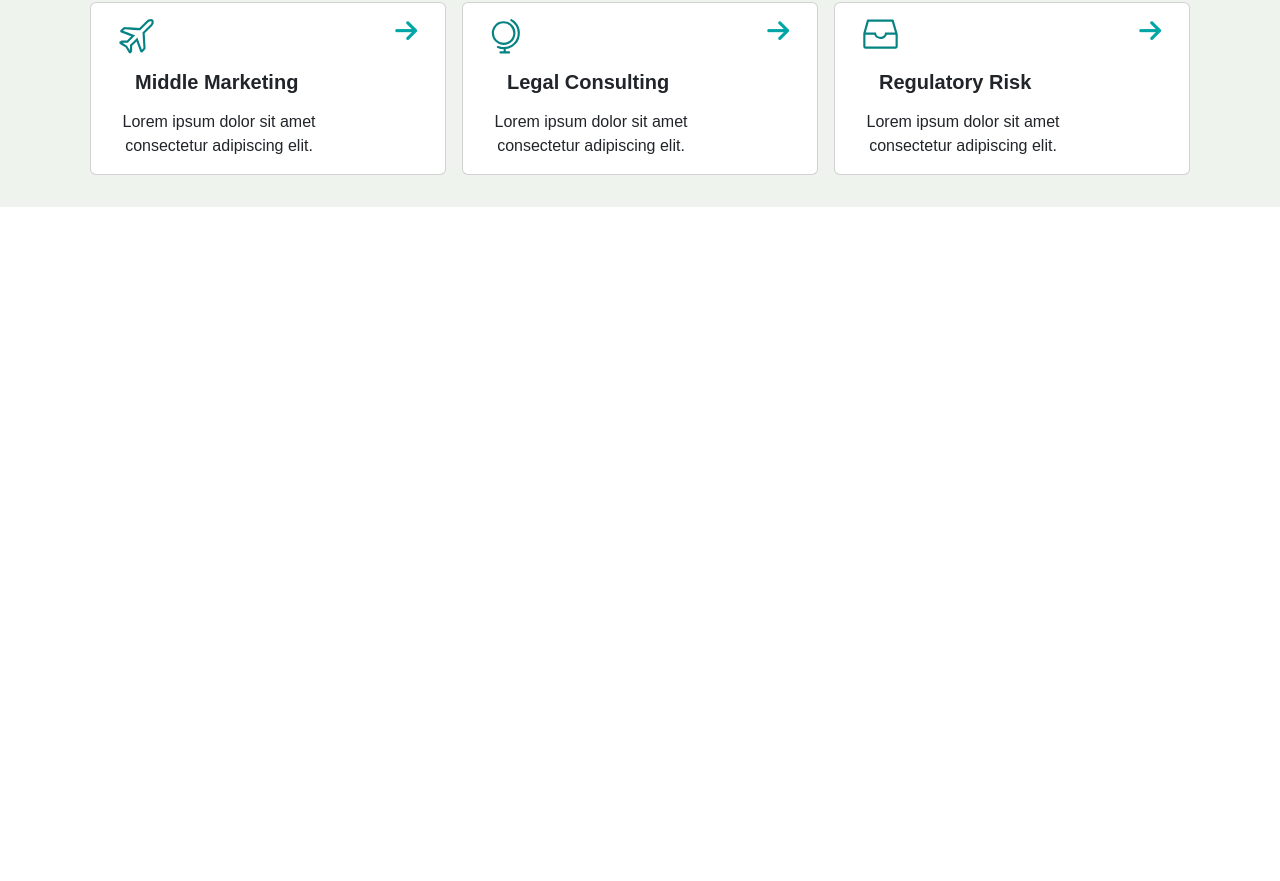
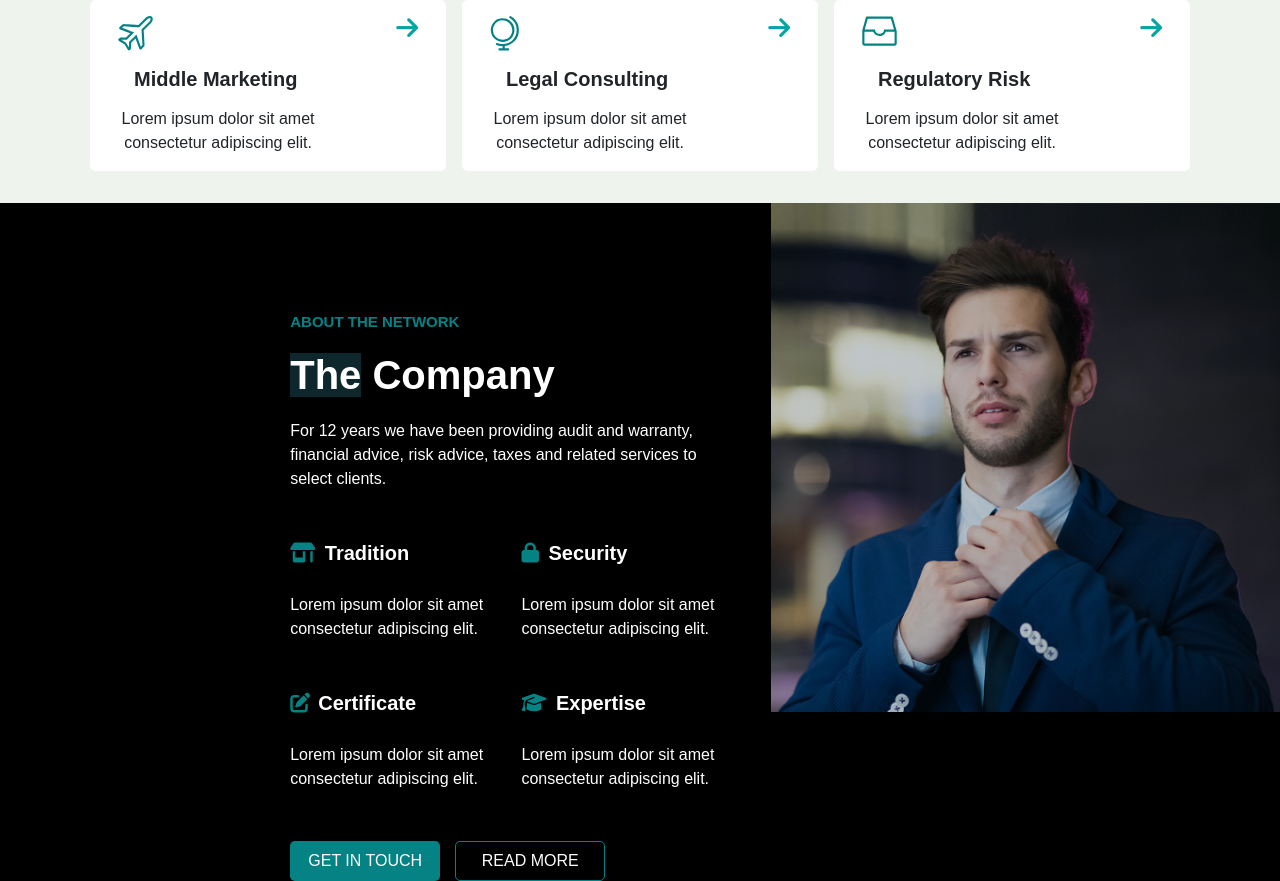
Before and after one commit to StefanRaluca/proj-html-vuejs, a Vue app: page / in a window 1280 px wide. Shown: the part 1193-2074 px from the top of the page. Before the commit the page ends 1400 px from the top, so only its background shows below. Built offline with nearby package versions, Linux system fonts and the light colour scheme.

Commit message:
add section the company

```diff
--- a/src/components/mainApp.vue
+++ b/src/components/mainApp.vue
@@ -33,7 +33,7 @@ export default {
 
 
             <div class="row gap-3 m-2">
-                <div class="col card">
+                <div class="col card border border-0">
                     <div class="card-body">
                         <div class="d-flex justify-content-between svg_container">
 
@@ -52,7 +52,7 @@ export default {
                     </div>
 
                 </div>
-                <div class="col card">
+                <div class="col card border border-0">
                     <div class="card-body">
                         <div class="d-flex justify-content-between svg_container">
                             <svg xmlns="http://www.w3.org/2000/svg" width="35" height="35" viewBox="0 0 1024 1040">
@@ -70,7 +70,7 @@ export default {
                     </div>
 
                 </div>
-                <div class="col card">
+                <div class="col card border border-0">
                     <div class="card-body">
                         <div class="d-flex justify-content-between svg_container">
 
@@ -91,7 +91,7 @@ export default {
                 </div>
             </div>
             <div class="row gap-3 m-2 ">
-                <div class="col card">
+                <div class="col card border border-0">
                     <div class="card-body">
                         <div class="d-flex justify-content-between svg_container">
 
@@ -110,7 +110,7 @@ export default {
                     </div>
 
                 </div>
-                <div class="col card">
+                <div class="col card border border-0">
                     <div class="card-body">
                         <div class="d-flex justify-content-between svg_container">
 
@@ -129,7 +129,7 @@ export default {
                     </div>
 
                 </div>
-                <div class="col card ">
+                <div class="col card border border-0">
                     <div class="card-body">
                         <div class="d-flex justify-content-between svg_container">
 
@@ -151,6 +151,46 @@ export default {
             </div>
         </div>
 
+    </section>
+    <section class="the_company d-flex">
+
+        <div class="left_company">
+            <div class="container" style="width: 60%; margin-right: 30px; margin-top: 110px;">
+                <h6 class="fw-semibold">ABOUT THE NETWORK</h6>
+
+                <h2> <span> The</span> Company</h2>
+                <p>For 12 years we have been providing audit and warranty, financial advice, risk advice, taxes and
+                    related
+                    services to select clients.</p>
+                <div class="row">
+                    <div class="col card custom-card">
+                        <h5 class="card-title fw-semibold"><i class="fa-solid me-1 fa-shop"></i> Tradition</h5>
+                        <p class="card-text">Lorem ipsum dolor sit amet consectetur adipiscing elit.</p>
+                    </div>
+                    <div class="col card custom-card">
+                        <h5 class="card-title fw-semibold"> <i class="fa-solid me-1  fa-lock"></i> Security</h5>
+                        <p class="card-text">Lorem ipsum dolor sit amet consectetur adipiscing elit.</p>
+                    </div>
+                </div>
+                <div class="row">
+                    <div class="col card custom-card">
+                        <h5 class="card-title fw-semibold"><i class="fa-solid me-2  fa-pen-to-square"></i>Certificate
+                        </h5>
+                        <p class="card-text">Lorem ipsum dolor sit amet consectetur adipiscing elit.</p>
+                    </div>
+                    <div class="col card custom-card">
+                        <h5 class="card-title fw-semibold"> <i class="fa-solid me-1  fa-graduation-cap"></i> Expertise
+                        </h5>
+                        <p class="card-text">Lorem ipsum dolor sit amet consectetur adipiscing elit.</p>
+                    </div>
+                </div>
+                <button class="btn_left">GET IN TOUCH</button>
+                <button class="btn_right text-uppercase">Read More</button>
+            </div>
+        </div>
+        <div class="right_company">
+            <img src="/img/about-4.jpg" alt="">
+        </div>
     </section>
 </template>
 
@@ -254,4 +294,73 @@ export default {
         width: 200px;
     }
 }
+
+.the_company {
+    background-color: black;
+    color: white;
+}
+
+.left_company {
+    .container {
+        h6 {
+
+            font-size: 15px;
+            color: var(--bool--buttons--principal);
+            margin-bottom: 20px;
+        }
+
+        p {
+            margin-top: 20px;
+            margin-bottom: 50px;
+        }
+
+        h2 {
+            font-weight: 900;
+            font-size: 40px;
+
+        }
+
+        span {
+            background-color: #0E272D;
+
+            color: white;
+
+        }
+
+        .btn_right {
+
+            text-align: center;
+            height: 40px;
+            width: 150px;
+            border: none;
+            color: white;
+            background-color: black;
+            border: 1px solid var(--bool--buttons--principal);
+            border-radius: 5px;
+
+
+        }
+    }
+
+    .custom-card {
+        background-color: inherit;
+        border: none;
+        color: white;
+
+        i {
+            color: var(--bool--buttons--principal);
+        }
+    }
+}
+
+
+
+
+.right_company {
+    width: 50%;
+
+    img {
+        width: 100%;
+    }
+}
 </style>
```
